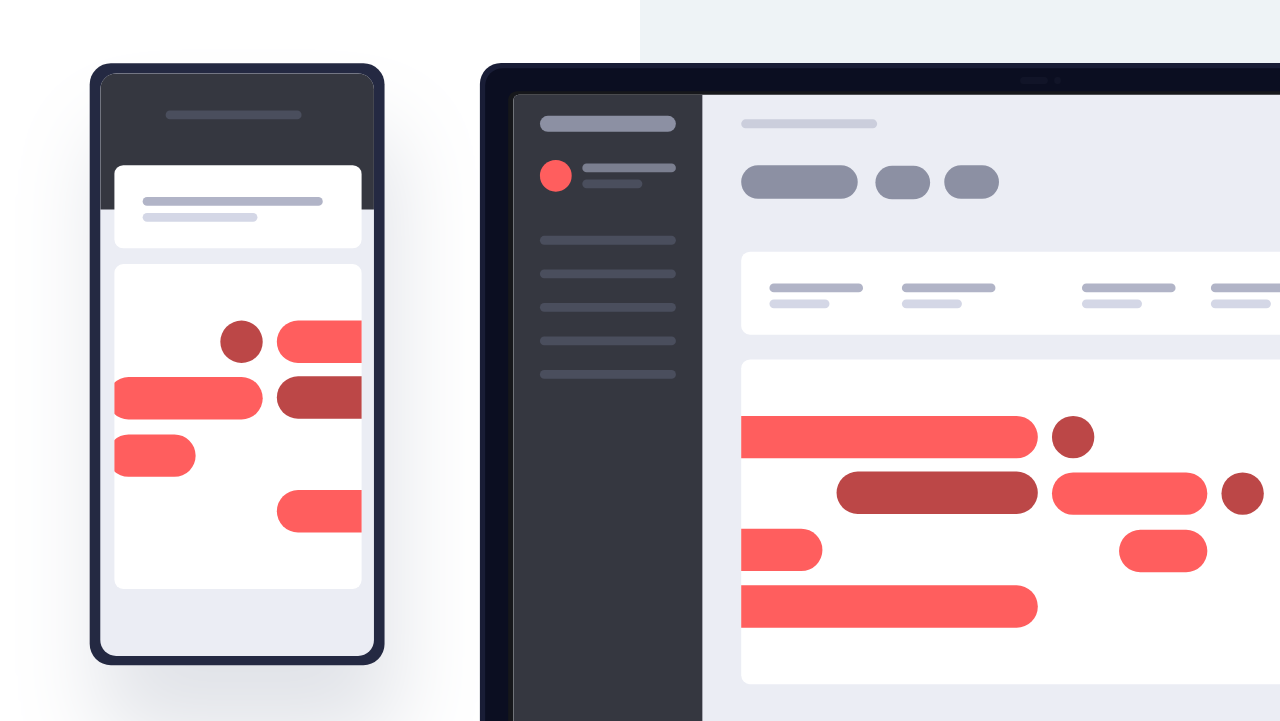
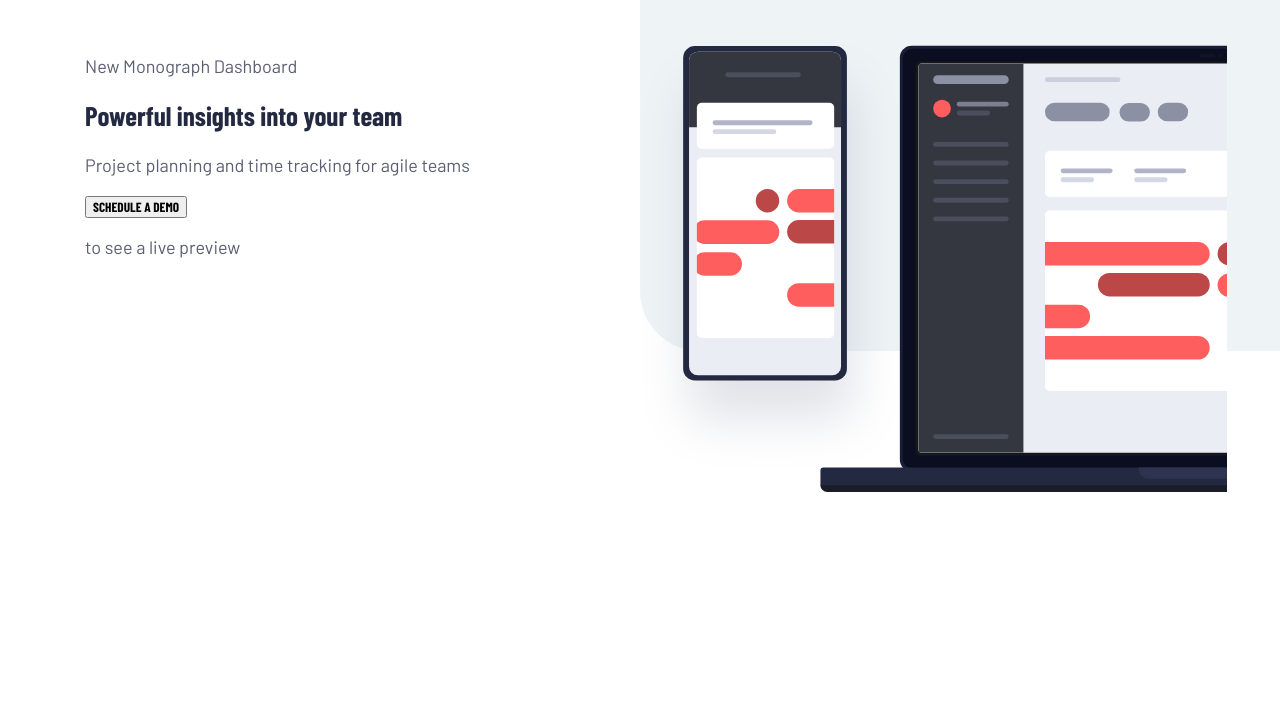
Before and after one commit to dinakonto/project-tracking-intro-component, a website: page index.html in a window 1280 px wide. Shown: the part 79-800 px from the top of the page. Drawn offline with nearby package versions, Linux system fonts and the light colour scheme.

Commit message:
Responsive layout of pg background and hero image

```diff
--- a/index.html
+++ b/index.html
@@ -40,7 +40,7 @@
     <main>
       <section id="hero">
         <div class="imagery">
-          <img src="./images/illustration-devices.svg" alt="">
+          <!-- <img src="./images/illustration-devices.svg" alt=""> -->
         </div>
         <div class="text">
           <p class="subject-line">
--- a/styles/sass/styles.sass
+++ b/styles/sass/styles.sass
@@ -1,3 +1,6 @@
+// TODO
+// - Fix illustration on XL viewport widths
+
 // STYLEGUIDE
 $col-primary: hsl(0, 100%, 68%)
 $col-neutral-light: hsl(207, 33%, 95%)
@@ -105,13 +108,19 @@ nav a:hover
 #hero
   margin-top: 10px
   display: grid
+  grid-template-columns: 1fr
 .imagery
+  background: url("../../images/illustration-devices.svg") no-repeat
+  background-size: cover
   height: 64vw
-  width: calc(100% + 32px + 20px)
-  overflow: hidden
-  margin-left: -20px
-.imagery img
-  height: 100%
+  width: calc(100% + 32px)
+// .imagery
+//   height: 64vw
+  // width: calc(100% + 32px + 20px)
+//   overflow: hidden
+//   margin-left: -20px
+// .imagery img
+//   height: 100%
 
 
 
@@ -123,6 +132,9 @@ nav a:hover
 @media screen and (min-width: 700px)
   .hide
     display: inherit
+  .wrapper::before
+    width: 50vw
+    height: 430px
   // HEADER
   .logo
     width: auto
@@ -156,3 +168,16 @@ nav a:hover
     margin-right: 40px
     font-size: 1em
     color: $col-neutral-medium
+
+  // HERO
+  #hero
+    grid-template-columns: 1fr 1fr
+    max-width: 1110px
+    margin: 0 auto
+  .imagery
+    width: calc(100% + 32px)
+    height: 50vw
+    max-height: 455px
+  .text
+    grid-column-start: 1
+    grid-row-start: 1
```
Also changed, not shown: styles/css/styles.css, 1 other file.
